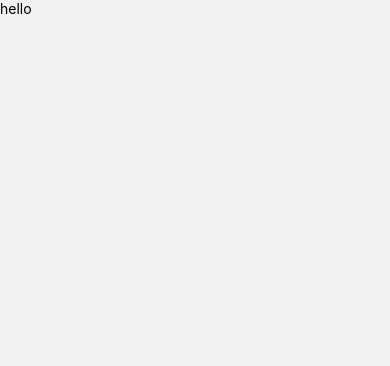
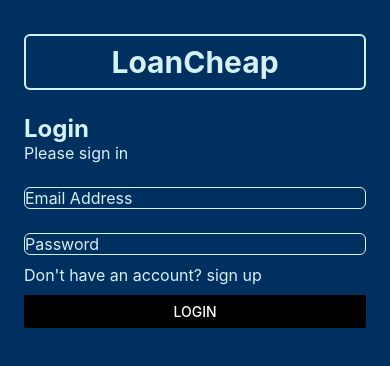
Before and after one commit to Eli-Levi/LoanCheap, a React Native app in the folder LoanCheap/: screen /Login in a window 390 px wide. Shown: the top 366 px of the page. Built offline with nearby package versions, Linux system fonts and the light colour scheme.

Commit message:
Update LoginScreen.js
design the login screen

```diff
--- a/LoanCheap/src/pages/LoginScreen.js
+++ b/LoanCheap/src/pages/LoginScreen.js
@@ -1,10 +1,107 @@
-import {View, Text} from 'react-native';
+import React, {useState} from 'react';
+import {
+  StyleSheet,
+  View,
+  Text,
+  SafeAreaView,
+  TextInput,
+  TouchableHighlight,
+  Button,
+  Alert,
+} from 'react-native';
+
 const LoginScreen = () => {
+  const [email, onChangeEmail] = useState('Email Address');
+  const [password, onChangePassword] = useState(null);
   return (
-    <View>
-      <Text>hello</Text>
-    </View>
+    <>
+      <View style={styles.container}>
+        <Text style={styles.titleLogo}>LoanCheap</Text>
+        <Text style={styles.title}>Login</Text>
+        <Text style={styles.subTitle}>Please sign in</Text>
+        <SafeAreaView>
+          <TextInput
+            style={styles.input}
+            onChangeText={onChangeEmail}
+            value={email}
+          />
+          <TextInput
+            style={styles.input}
+            onChangeText={onChangePassword}
+            value={password}
+            placeholder="Password"
+            placeholderTextColor="#D4F1F4"
+          />
+        </SafeAreaView>
+        <TouchableHighlight>
+          <View>
+            <Text style={styles.createButton}>
+              Don't have an account? sign up
+            </Text>
+          </View>
+        </TouchableHighlight>
+        <View style={styles.fixToText}>
+          <Button
+            color="#000000"
+            title="Login"
+            onPress={() => Alert.alert('Login buttom pressed')}
+          />
+        </View>
+      </View>
+    </>
   );
 };
 
+const styles = StyleSheet.create({
+  container: {
+    flex: 1,
+    padding: 24,
+    backgroundColor: '#003060',
+  },
+  titleLogo: {
+    marginTop: 10,
+    paddingVertical: 8,
+    borderWidth: 2,
+    borderColor: '#D4F1F4',
+    borderRadius: 6,
+    color: '#D4F1F4',
+    textAlign: 'center',
+    fontSize: 30,
+    fontWeight: 'bold',
+  },
+  title: {
+    marginTop: 24,
+    borderRadius: 6,
+    color: '#D4F1F4',
+    textAlign: 'left',
+    fontSize: 24,
+    fontWeight: 'bold',
+  },
+  subTitle: {
+    color: '#D4F1F4',
+    textAlign: 'left',
+    fontSize: 16,
+  },
+  input: {
+    marginTop: 24,
+    color: '#D4F1F4',
+    textAlign: 'left',
+    fontSize: 16,
+    borderWidth: 1,
+    borderRadius: 6,
+    borderColor: '#D4F1F4',
+  },
+  createButton: {
+    marginTop: 10,
+    color: '#D4F1F4',
+    textAlign: 'left',
+    fontSize: 16,
+  },
+  fixToText: {
+    marginTop: 10,
+    // flexDirection: 'row',
+    // justifyContent: 'space-between',
+  },
+});
+
 export default LoginScreen;
```
